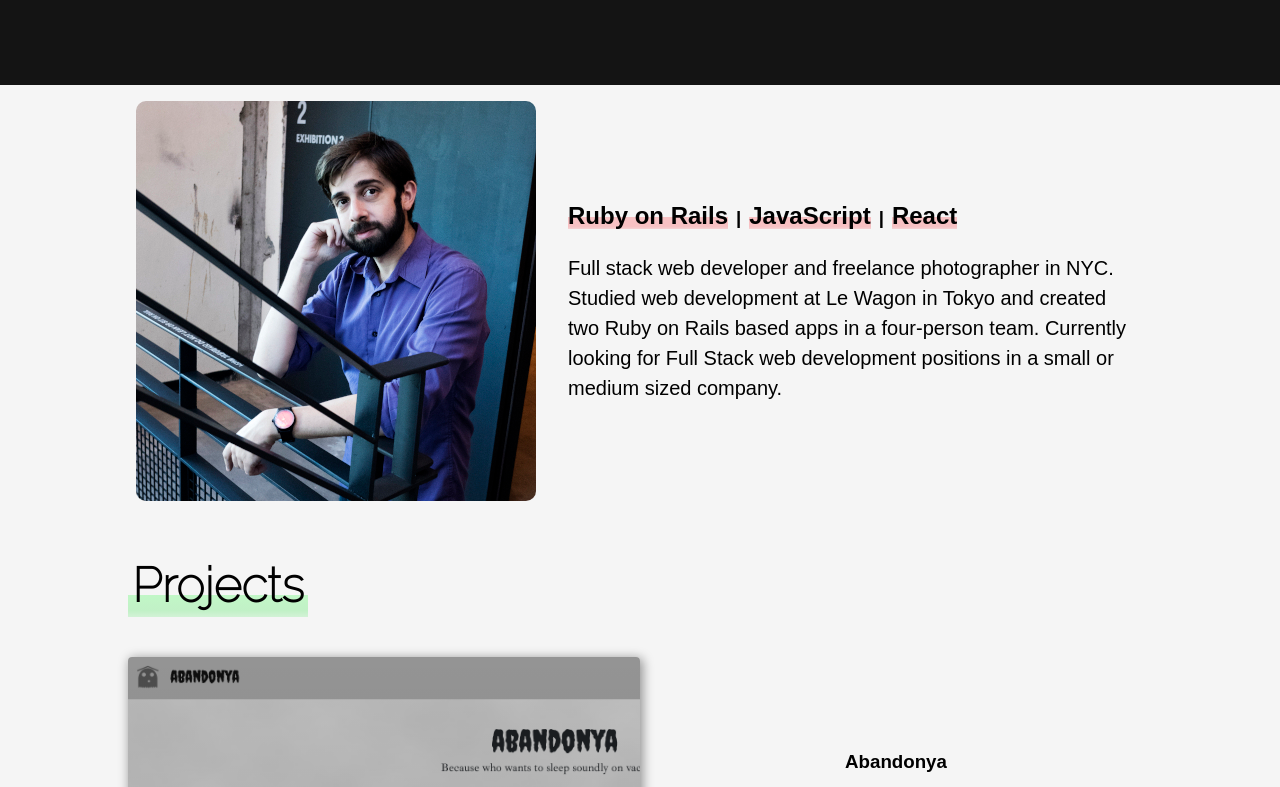
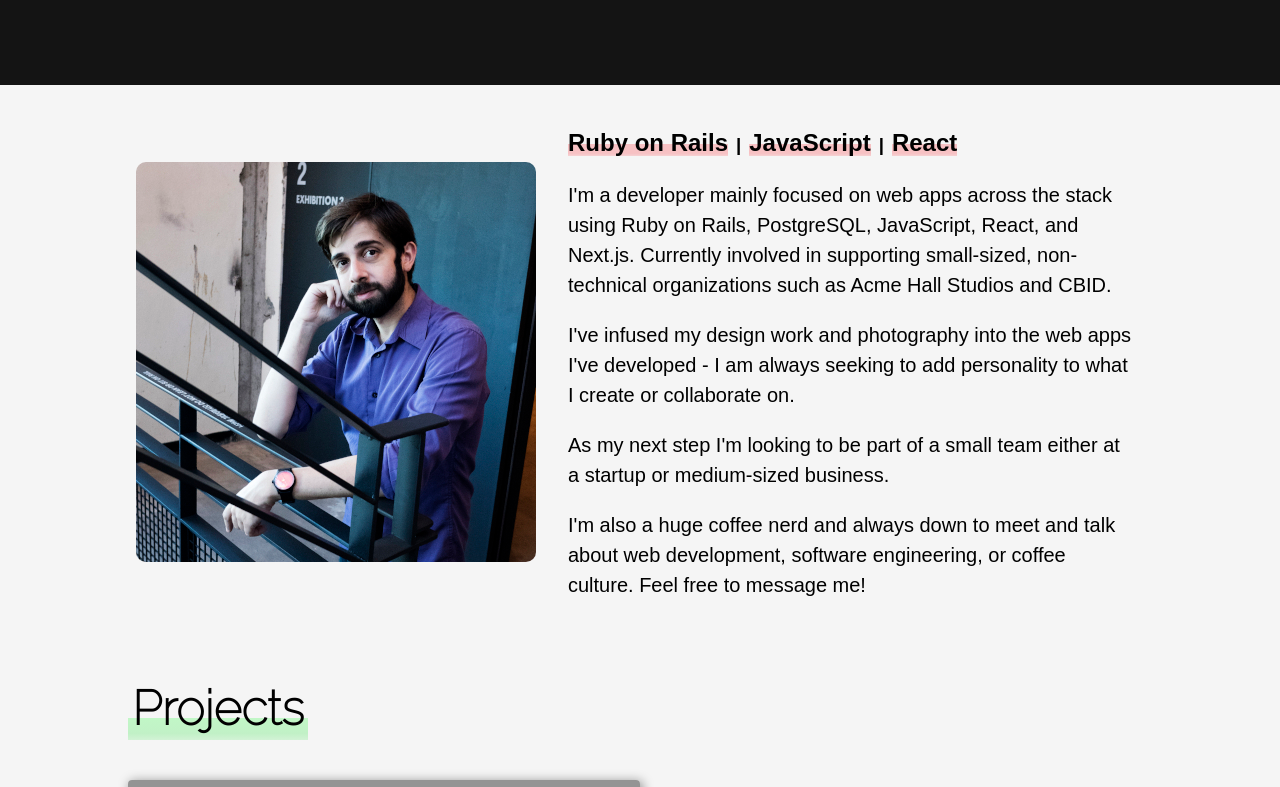
Before and after one commit to mvbennett/next-portfolio, a Next.js app: page / in a window 1280 px wide. Shown: the part 715-1502 px from the top of the page. Built offline with nearby package versions, Linux system fonts and the light colour scheme.

Commit message:
updated bio info

```diff
--- a/components/BioCard.tsx
+++ b/components/BioCard.tsx
@@ -18,11 +18,16 @@ const BioCard = () => {
           <span className="main-skill">React</span>
         </h3>
         <p>
-          Full stack web developer and freelance photographer in NYC.
-          Studied web development at Le Wagon in Tokyo and created
-          two Ruby on Rails based apps in a four-person team.
-          Currently looking for Full Stack web development positions in a
-          small or medium sized company.
+          I{'\''}m a developer mainly focused on web apps across the stack using Ruby on Rails, PostgreSQL, JavaScript, React, and Next.js. Currently involved in supporting small-sized, non-technical organizations such as Acme Hall Studios and CBID.
+        </p>
+        <p>
+          I{'\''}ve infused my design work and photography into the web apps I{'\''}ve developed - I am always seeking to add personality to what I create or collaborate on.
+        </p>
+        <p>
+          As my next step I{'\''}m looking to be part of a small team either at a startup or medium-sized business.
+        </p>
+        <p>
+          I{'\''}m also a huge coffee nerd and always down to meet and talk about web development, software engineering, or coffee culture. Feel free to message me!
         </p>
       </div>
     </div>
```
